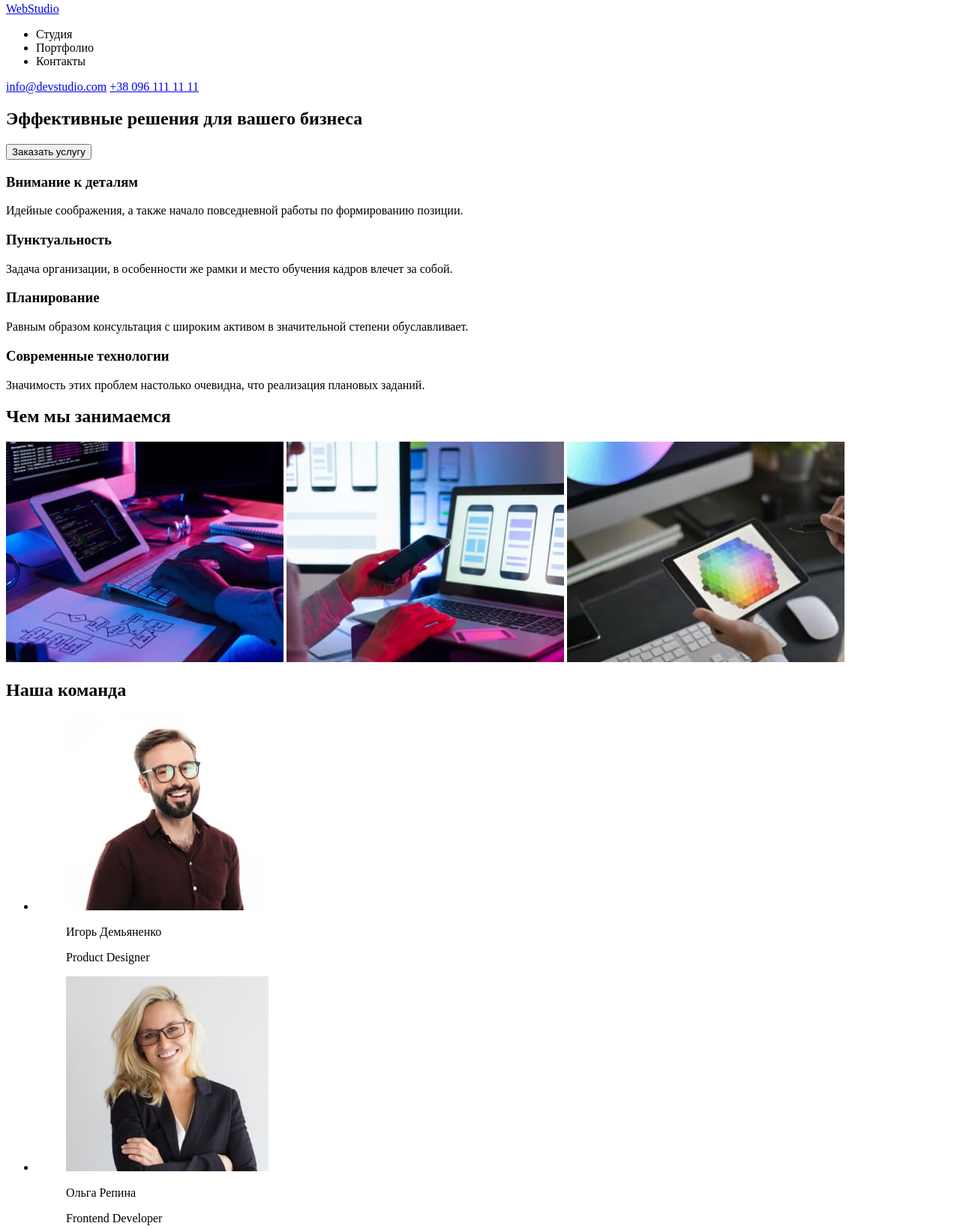
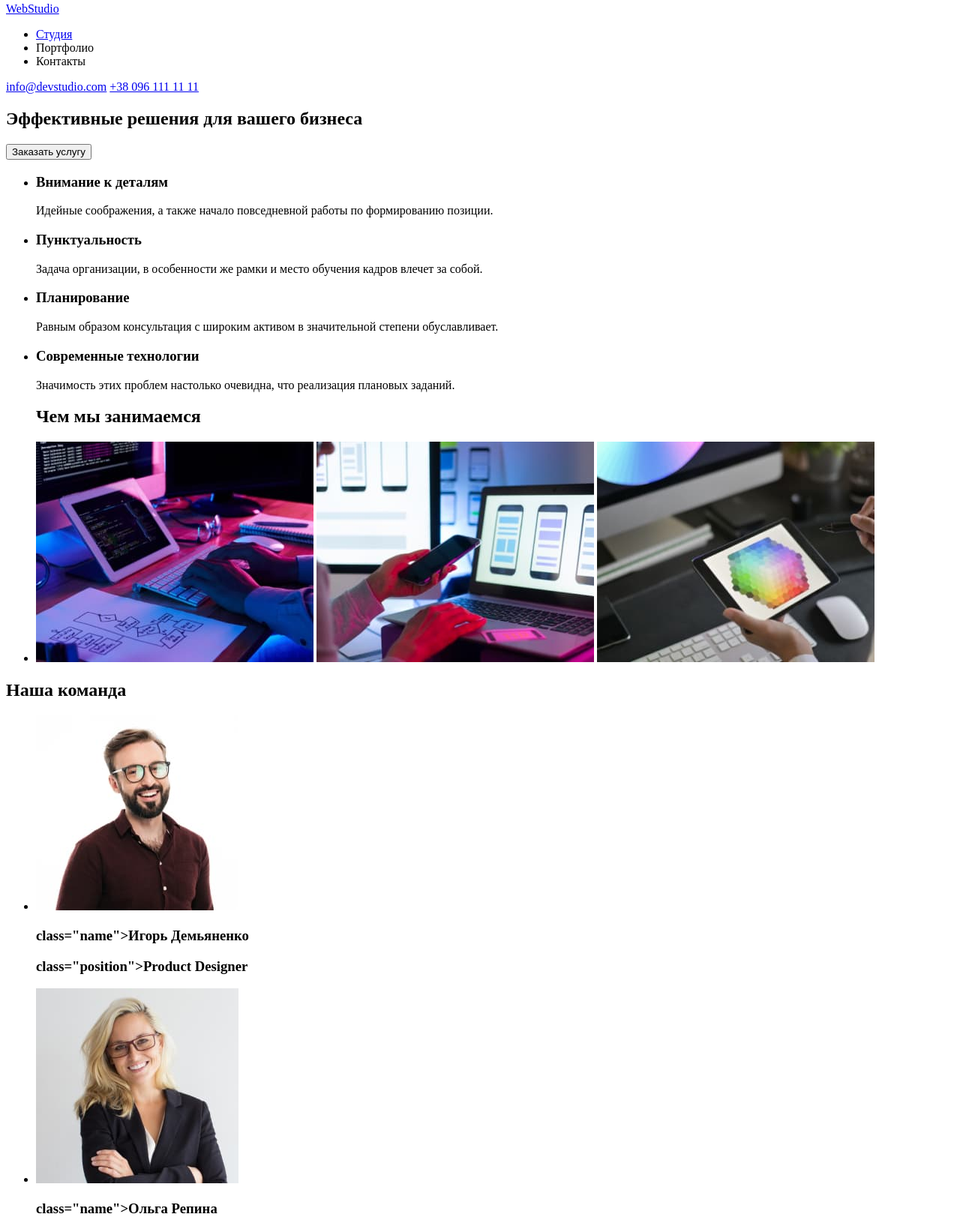
Before and after one commit to InstantEternity/goit-markup-hw-01, a plain HTML site: page index.html in a window 1280 px wide. Shown: the part 5-1644 px from the top of the page at 75% size. Drawn offline with Linux system fonts and the light colour scheme.

Commit message:
Update index.html file

```diff
--- a/index.html
+++ b/index.html
@@ -1,5 +1,5 @@
 <!DOCTYPE html>
-<html lang="en">
+<html lang="ru">
   <head>
     <meta charset="UTF-8" />
     <meta http-equiv="X-UA-Compatible" content="IE=edge" />
@@ -8,10 +8,10 @@
   </head>
   <body>
     <header>
+      <nav>
         <a href="#">WebStudio</a>
-      <nav>
         <ul>
-          <li>Студия</li>
+          <li> <a href="#">Студия</a></li>
           <li>Портфолио</li>
           <li>Контакты</li>
         </ul>
@@ -27,76 +27,72 @@
         <button type="button">Заказать услугу</button>
       </section>
       <section class="advantages">
-   <div>
+
           <h2 hidden>Преимущества</h2>
-     <h3>Внимание к деталям</h3>
-    <p class="description-advantage">Идейные соображения, а также начало повседневной работы по формированию позиции.</p>
-    <h3>Пунктуальность</h3>
-    <p class="description-advantage">Задача организации, в особенности же рамки и место обучения кадров влечет за собой.</p>
-    <h3>Планирование</h3>
-    <p class="description-advantage">Равным образом консультация с широким активом в значительной степени обуславливает.</p>
-    <h3>Современные технологии</h3>
-    <p class="description-advantage">Значимость этих проблем настолько очевидна, что реализация плановых заданий.</p>
-  </div>
-  <div>
-    <h2 class="About">Чем мы занимаемся</h2>
-    <img src="./images/box_1.jpg" alt="task_1" width="370">
-    <img src="./images/box_2.jpg" alt="task_2" width="370">
-    <img src="./images/box_3.jpg" alt="task_3" width="370">
-  </div>
+          <ul>
+          <li><h3>Внимание к деталям</h3>
+          <p class="description-advantage">
+            Идейные соображения, а также начало повседневной работы по формированию позиции.
+          </p>
+          </li>
+          <li><h3>Пунктуальность</h3>
+          <p class="description-advantage">
+            Задача организации, в особенности же рамки и место обучения кадров влечет за собой.
+          </p>
+          </li>
+          <li><h3>Планирование</h3>
+          <p class="description-advantage">
+            Равным образом консультация с широким активом в значительной степени обуславливает.
+          </p>
+          </li>
+          <li><h3>Современные технологии</h3>
+          <p class="description-advantage">
+            Значимость этих проблем настолько очевидна, что реализация плановых заданий.
+          </p>
+          </li>
+        </ul>
+        <section class="About_us">
+          <ul><h2 class="About">Чем мы занимаемся</h2>
+          <li><img src="./images/box_1.jpg" alt="task_1" width="370" />
+          <img src="./images/box_2.jpg" alt="task_2" width="370" />
+          <img src="./images/box_3.jpg" alt="task_3" width="370" /></li>
+    </ul>
       </section>
       <section class="Team">
         <h2>Наша команда</h2>
         <ul class="cards">
           <li class="card">
-<figure><img
-  class="card-image"
-  src="./images/person_1.jpg" alt="specialist_1" width="270">
-<figcaption>
-<p class="name">Игорь Демьяненко</p>
-<p class="position">Product Designer</p>
-</figcaption>
-</figure>
+              <img class="card-image" src="./images/person_1.jpg" alt="specialist_1" width="270" />
+                <h3>class="name">Игорь Демьяненко</h3>
+                <h3>class="position">Product Designer</h3>
           </li>
-
           <li class="card">
-      <figure> <img class="card-image"
-        src="./images/person_2.jpg" alt="specialist_2" width="270">
-      <figcaption>
-      <p class="name">Ольга Репина</p>
-      <p class="position">Frontend Developer</p>
-      </figcaption>
-      </figure>
+              <img class="card-image" src="./images/person_2.jpg" alt="specialist_2" width="270" />
+                <h3> class="name">Ольга Репина</h3>
+                <h3> class="position">Frontend Developer</h3>
           </li>
-
           <li class="card">
-        <figure><img class="card-image"
-          src="./images/person_3.jpg" alt="specialist_3" width="270">
-        <figcaption>
-        <p class="name">Николай Тарасов</p>
-        <p class="position">Marketing</p>
-        </figcaption>
-        </figure>
+              <img class="card-image" src="./images/person_3.jpg" alt="specialist_3" width="270" />
+                <h3>class="name">Николай Тарасов</h3>
+                <h3> class="position">Marketing</h3>
           </li>
-
           <li class="card">
-          <figure> <img class="card-image"
-            src="./images/person_4.jpg" alt="specialist_4" width="270">
-          <figcaption>
-          <p class="name">Михаил Ермаков</p>
-          <p class="position">UI Designer</p>
-          </figcaption>
-          </figure>
+              <img class="card-image" src="./images/person_4.jpg" alt="specialist_4" width="270" />
+                <h3> class="name">Михаил Ермаков</h3>
+                <h3> class="position">UI Designer</h3>
           </li>
         </ul>
       </section>
     </main>
     <footer>
+      <a href="#">WebStudio</a>
       <address>
-<a href="#">WebStudio</a>
-  <p>г. Киев, пр-т Леси Украинки, 26</p>
+      <ul>
+       <li> <p>г. Киев, пр-т Леси Украинки, 26</p>
         <a href="mailto:info@example.com">info@example.com</a>
         <a href="tel:+380991111111">+38 099 111 11 11</a>
+        </li>
+        </ul>
       </address>
     </footer>
   </body>
```
Lines whose indentation alone changed are shown as unchanged.
